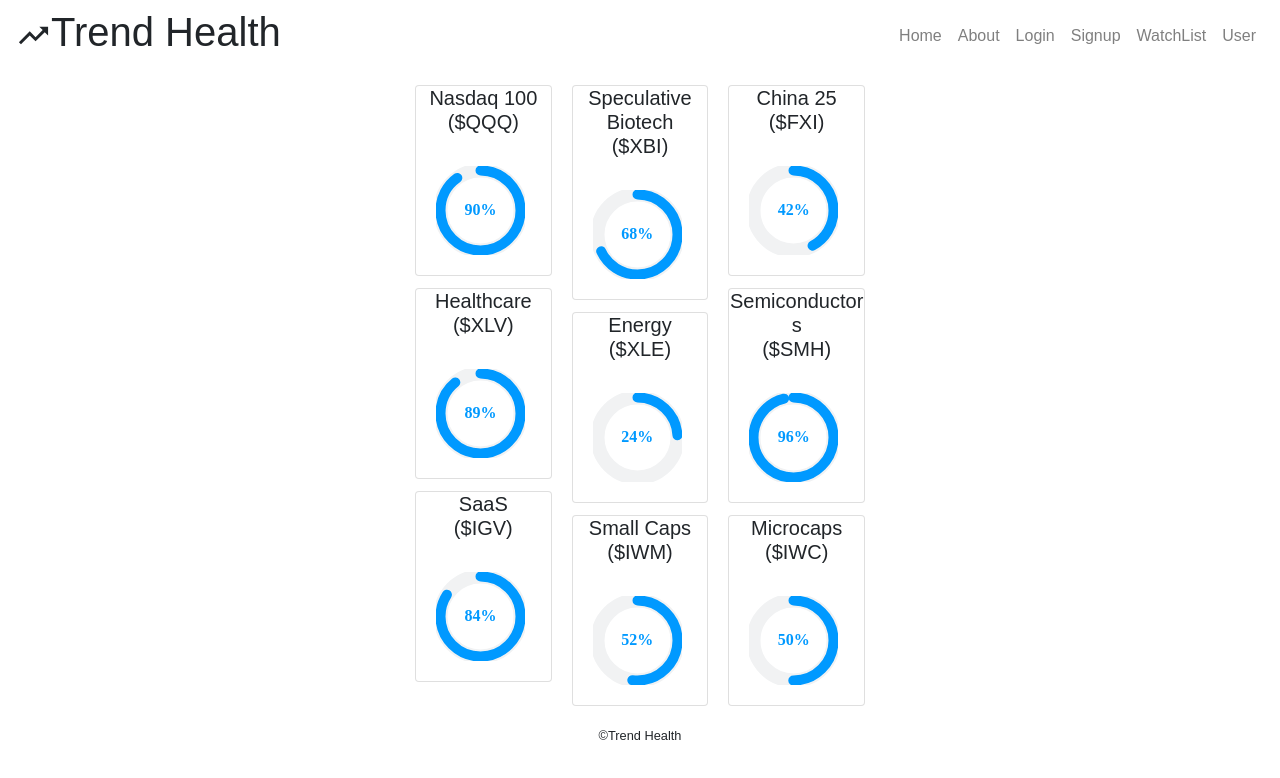
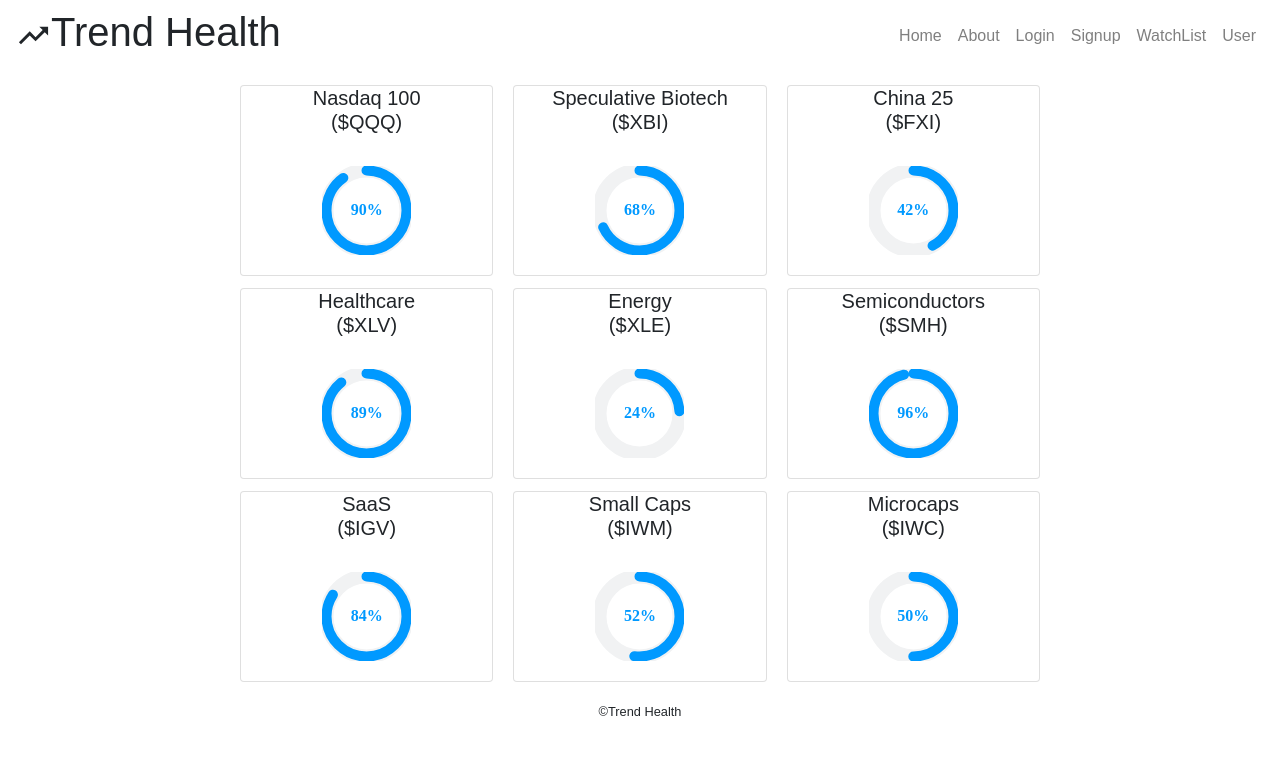
Before and after one commit to davidchanho/project3, a React (Create React App) app in the folder client/: page / in a window 1280 px wide. Shown: the top 778 px of the page. Built offline with nearby package versions, Linux system fonts and the light colour scheme.

Commit message:
properly centered progress bar in card

```diff
--- a/client/src/components/Card/index.js
+++ b/client/src/components/Card/index.js
@@ -4,12 +4,7 @@
 import tests from '../../model/testSector.json'
 import { CircleBar } from 'components'
 
-
-const styles = {
-  card: {
-    textAlign: 'center',
-  }
-}
+import './styles.scss'
 
 export class TrendCard extends Component {
   state = {
@@ -20,7 +15,7 @@
     return (
       <>
         {tests.map(test => (
-          <Card key={test.id} style={styles.card}>
+          <Card key={test.id} className='card'>
             <Card.Title>
               {test.Company}
               <br />
--- /dev/null
+++ b/client/src/components/Card/styles.scss
@@ -0,0 +1,5 @@
+.card {
+  text-align: center;
+  width: 100%;
+  height: 100%;
+}
--- a/client/src/components/CircleBar/styles.scss
+++ b/client/src/components/CircleBar/styles.scss
@@ -1,5 +1,6 @@
 .ldBar {
   width: 150%;
+  margin: auto;
 }
 
 .ldBar path.mainline {
--- a/client/src/components/Columns/styles.scss
+++ b/client/src/components/Columns/styles.scss
@@ -1,4 +1,4 @@
 .cardColumns {
-	width: 450px;
+	width: 800px;
 	margin: 0 auto;
 }
```
